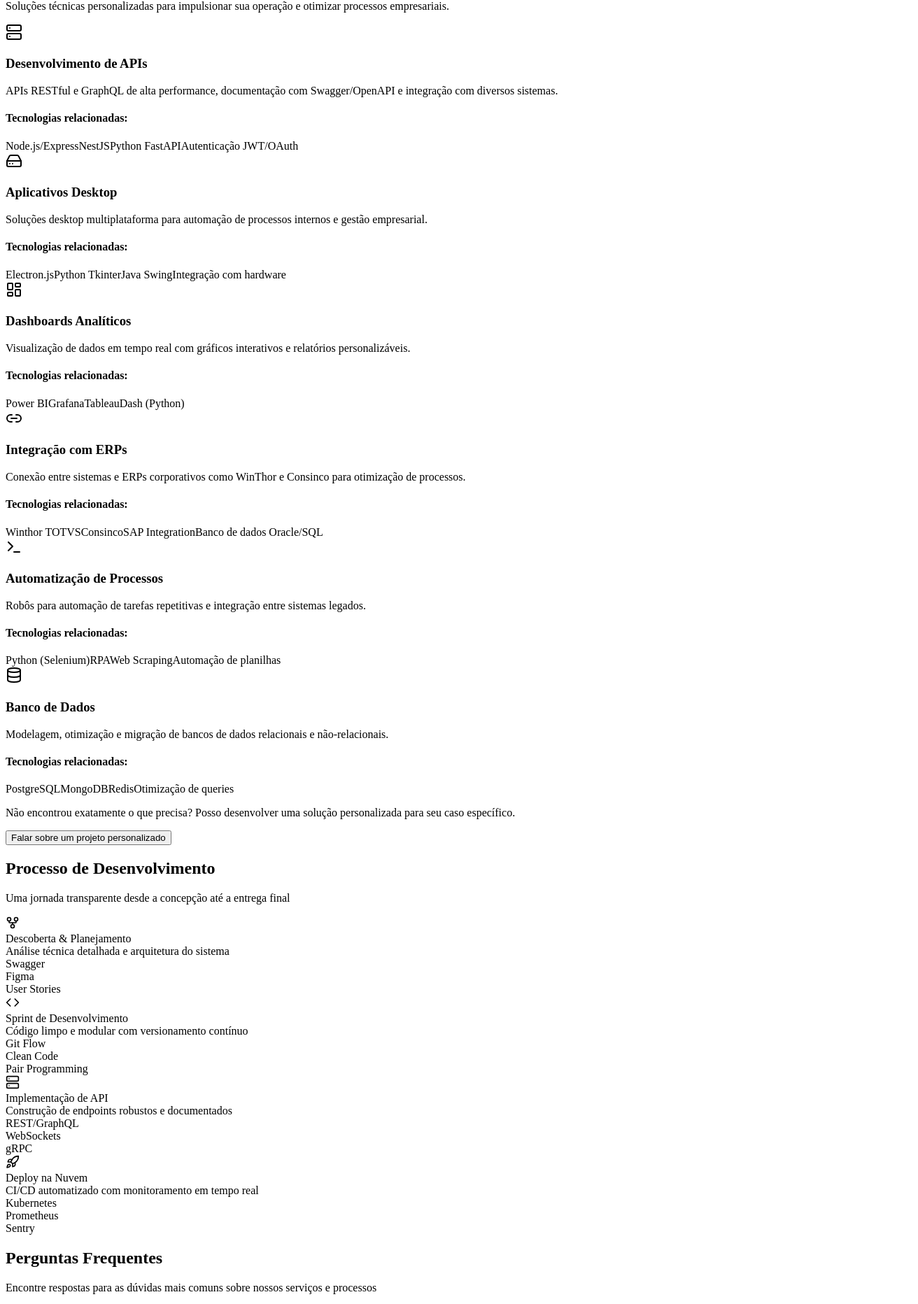
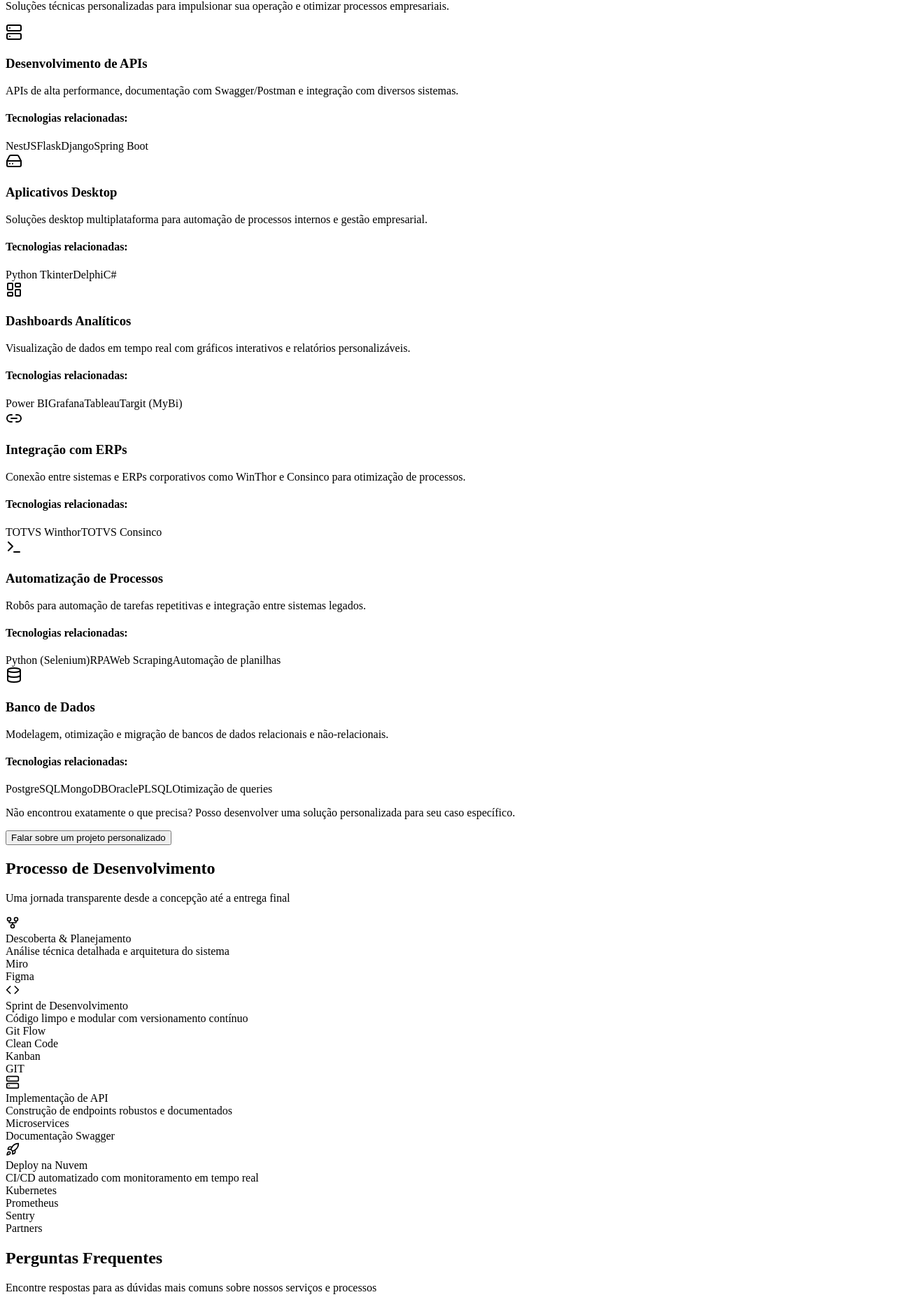
Before and after one commit to Levixs/ls-tecnologia, a Next.js app: page /LandingPage/LandingPage in a window 1280 px wide. Shown: the part 3400-5264 px from the top of the page at 70% size, 1312 px wide, since content can reach past the window. Built offline with nearby package versions, Linux system fonts and the light colour scheme.

Commit message:
feat: atualizar informações de contato, adicionar seção de Parceiros e ajustar descrições nos serviços

```diff
--- a/src/components/ContactSection/Contact.tsx
+++ b/src/components/ContactSection/Contact.tsx
@@ -175,7 +175,7 @@ export default function Contact() {
                   icon={<Mail className="w-5 h-5" />}
                   title="Email"
                   value="contato@lstecnologia.com"
-                  href="mailto:contato@exemplo.com"
+                  href="mailto:contato@lstecnologia.com"
                   colorClass="text-blue-400 bg-blue-400"
                   hoverColorClass="hover:text-blue-400"
                 />
--- a/src/components/FAQ/FAQ.tsx
+++ b/src/components/FAQ/FAQ.tsx
@@ -69,7 +69,7 @@ const faqCategories = [
             },
             {
                 question: "Vocês oferecem treinamento?",
-                answer: "Sim, fornecemos treinamento completo para sua equipe com documentação detalhada e sessões práticas. Também disponibilizamos vídeos tutoriais e um portal de conhecimento.",
+                answer: "Não, não realizamos treinamento.",
                 likes: 22
             },
             {
@@ -80,6 +80,10 @@ const faqCategories = [
         ]
     }
 ]
+
+function emailRedirect() {
+    window.open("mailto:contato@lstecnologia.com", "_blank")
+}
 
 export function FAQ() {
     const [activeCategory, setActiveCategory] = React.useState("general")
@@ -219,6 +223,7 @@ export function FAQ() {
                                 </p>
                                 <div className="flex flex-col sm:flex-row justify-center gap-4">
                                     <Button
+                                        onClick={emailRedirect}
                                         className="px-6 py-3 rounded-lg bg-gradient-to-r from-blue-500 to-cyan-500 text-white font-semibold hover:brightness-110 transition-all shadow-lg shadow-blue-500/30"
                                         size="lg"
                                     >
--- a/src/components/Footer/Footer.tsx
+++ b/src/components/Footer/Footer.tsx
@@ -15,7 +15,7 @@ export default function Footer() {
         { title: 'Contato', url: '#contact' },
     ]
 
-    const techStack = ['Next.js', 'TypeScript', 'Tailwind CSS', 'Framer Motion', 'ShadCN UI']
+    const techStack = ['Next.js', 'TypeScript', 'Tailwind CSS', 'Python', 'ShadCN UI']
 
     const itemVariants = {
         hidden: { y: 20, opacity: 0 },
@@ -48,22 +48,8 @@ export default function Footer() {
                         className="col-span-1"
                     >
                         <div className="flex items-center mb-4">
-                            <motion.div
-                                animate={{
-                                    rotate: [0, 5, -5, 0],
-                                    scale: [1, 1.1, 1],
-                                }}
-                                transition={{
-                                    duration: 1.5,
-                                    repeat: Infinity,
-                                    repeatType: 'reverse',
-                                }}
-                                className="text-3xl font-bold mr-2 text-blue-400"
-                            >
-                                LS
-                            </motion.div>
                             <span className="text-2xl font-bold bg-clip-text text-transparent bg-gradient-to-r from-blue-400 to-cyan-400">
-                                Tecnologia
+                                LS Tecnologia
                             </span>
                         </div>
                         <p className="text-zinc-400 mb-4">
--- /dev/null
+++ b/src/components/PartnersSection/Partners.tsx
@@ -0,0 +1,7 @@
+import React from 'react'
+
+export default function Partners() {
+  return (
+    <div>Partners</div>
+  )
+}
--- a/src/components/ProcessSection/Process.tsx
+++ b/src/components/ProcessSection/Process.tsx
@@ -10,7 +10,7 @@ const processSteps = [
         icon: <GitFork className="w-5 h-5" />,
         title: "Descoberta & Planejamento",
         description: "Análise técnica detalhada e arquitetura do sistema",
-        techs: ["Swagger", "Figma", "User Stories"],
+        techs: ["Miro", "Figma"],
         color: "from-blue-400 to-cyan-400",
         bgColor: "bg-gradient-to-br from-blue-500/10 to-cyan-500/10"
     },
@@ -18,7 +18,7 @@ const processSteps = [
         icon: <Code className="w-5 h-5" />,
         title: "Sprint de Desenvolvimento",
         description: "Código limpo e modular com versionamento contínuo",
-        techs: ["Git Flow", "Clean Code", "Pair Programming"],
+        techs: ["Git Flow", "Clean Code", "Kanban", "GIT"],
         color: "from-purple-400 to-fuchsia-400",
         bgColor: "bg-gradient-to-br from-purple-500/10 to-fuchsia-500/10"
     },
@@ -26,7 +26,7 @@ const processSteps = [
         icon: <Server className="w-5 h-5" />,
         title: "Implementação de API",
         description: "Construção de endpoints robustos e documentados",
-        techs: ["REST/GraphQL", "WebSockets", "gRPC"],
+        techs: ["Microservices", "Documentação Swagger"],
         color: "from-amber-400 to-orange-400",
         bgColor: "bg-gradient-to-br from-amber-500/10 to-orange-500/10"
     },
--- a/src/components/ServicesSection/Services.tsx
+++ b/src/components/ServicesSection/Services.tsx
@@ -7,26 +7,26 @@ export default function Services() {
         {
             icon: <Server className="w-8 h-8 text-blue-400 group-hover:text-blue-300 transition-colors" />,
             title: "Desenvolvimento de APIs",
-            description: "APIs RESTful e GraphQL de alta performance, documentação com Swagger/OpenAPI e integração com diversos sistemas.",
-            highlights: ["Node.js/Express", "NestJS", "Python FastAPI", "Autenticação JWT/OAuth"]
+            description: "APIs de alta performance, documentação com Swagger/Postman e integração com diversos sistemas.",
+            highlights: ["NestJS", "Flask", "Django", "Spring Boot"]
         },
         {
             icon: <HardDrive className="w-8 h-8 text-cyan-400 group-hover:text-cyan-300 transition-colors" />,
             title: "Aplicativos Desktop",
             description: "Soluções desktop multiplataforma para automação de processos internos e gestão empresarial.",
-            highlights: ["Electron.js", "Python Tkinter", "Java Swing", "Integração com hardware"]
+            highlights: ["Python Tkinter", "Delphi", "C#"]
         },
         {
             icon: <LayoutDashboard className="w-8 h-8 text-purple-400 group-hover:text-purple-300 transition-colors" />,
             title: "Dashboards Analíticos",
             description: "Visualização de dados em tempo real com gráficos interativos e relatórios personalizáveis.",
-            highlights: ["Power BI", "Grafana", "Tableau", "Dash (Python)"]
+            highlights: ["Power BI", "Grafana", "Tableau", "Targit (MyBi)"]
         },
         {
             icon: <Link2 className="w-8 h-8 text-green-400 group-hover:text-green-300 transition-colors" />,
             title: "Integração com ERPs",
             description: "Conexão entre sistemas e ERPs corporativos como WinThor e Consinco para otimização de processos.",
-            highlights: ["Winthor TOTVS", "Consinco", "SAP Integration", "Banco de dados Oracle/SQL"]
+            highlights: ["TOTVS Winthor", "TOTVS Consinco"]
         },
         {
             icon: <Terminal className="w-8 h-8 text-yellow-400 group-hover:text-yellow-300 transition-colors" />,
@@ -38,7 +38,7 @@ export default function Services() {
             icon: <Database className="w-8 h-8 text-red-400 group-hover:text-red-300 transition-colors" />,
             title: "Banco de Dados",
             description: "Modelagem, otimização e migração de bancos de dados relacionais e não-relacionais.",
-            highlights: ["PostgreSQL", "MongoDB", "Redis", "Otimização de queries"]
+            highlights: ["PostgreSQL", "MongoDB", "Oracle", "PLSQL", "Otimização de queries"]
         }
     ]
 
--- a/src/pages/LandingPage/LandingPage.tsx
+++ b/src/pages/LandingPage/LandingPage.tsx
@@ -3,6 +3,7 @@ import { FAQ } from "@/components/FAQ/FAQ";
 import Footer from "@/components/Footer/Footer";
 import Header from "@/components/Header/Header";
 import HeroSection from "@/components/HeroSection/Hero";
+import Partners from "@/components/PartnersSection/Partners";
 import { Process } from "@/components/ProcessSection/Process";
 import Services from "@/components/ServicesSection/Services";
 import { cn } from "@/lib/utils";
@@ -23,6 +24,7 @@ export default function LandingPage() {
         <HeroSection />
         <Services />
         <Process />
+        <Partners />
         <FAQ />
         <Contact />
         <Footer />
```
